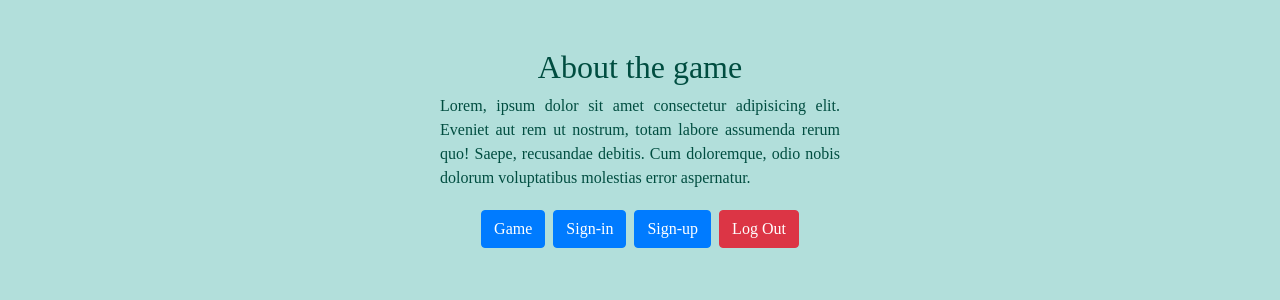
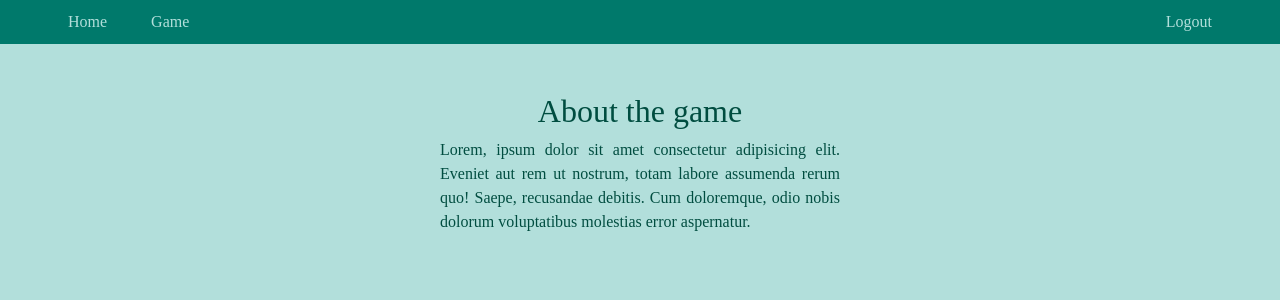
Before and after one commit to M-Moein-M/Dictation-app, a Node server app: page / in a window 1280 px wide. Shown: the top 300 px of the page. Run offline with Node 20, Linux system fonts and the light colour scheme; the visitor is signed in with stand-in values (Sample User, id 1); some libraries are stand-ins or nearby versions; some web fonts are replaced.

Commit message:
added a simple navbar to all the pages

```diff
--- a/app.js
+++ b/app.js
@@ -66,7 +66,7 @@ app.use('/game', require(path.join(__dirname, 'routes', 'game')));
 app.use('/signup', require(path.join(__dirname, 'routes', 'signup')));
 app.use('/signin', require(path.join(__dirname, 'routes', 'signin')));
 
-app.post('/logout', (req, res) => {
+app.get('/logout', (req, res) => {
   req.logout();
   res.redirect('/');
 });
--- a/public/css/style.css
+++ b/public/css/style.css
@@ -104,3 +104,34 @@ p > a {
 .stop-shake-on-hover:hover {
   animation: none;
 }
+
+#header {
+  height: 44px;
+
+  margin: 0;
+  padding: 0;
+
+  background-color: #00796b;
+  list-style: none;
+}
+
+#header > a {
+  text-decoration: none;
+}
+#header li {
+  color: #b2dfdb;
+  display: inline-block;
+  padding: 10px 20px;
+
+  transition-duration: 0.1s;
+}
+#header li:hover {
+  background-color: #19c298;
+}
+
+.float-left {
+  float: left;
+}
+.float-rigt {
+  float: right;
+}
--- a/routes/game.js
+++ b/routes/game.js
@@ -21,6 +21,7 @@ router.get('/', isAuthenticated, async (req, res) => {
         jsFile: 'game.js',
         audioSrc: audioURL,
         currentLevel: req.user.userLevel,
+        isUserLogged: req.isAuthenticated(),
       });
     } catch (error) {
       console.log('Error on catch phrase get /game route');
--- a/routes/index.js
+++ b/routes/index.js
@@ -2,7 +2,7 @@ const express = require('express');
 const router = express.Router();
 
 router.get('/', (req, res) => {
-  res.render('index');
+  res.render('index', { isUserLogged: req.isAuthenticated() });
 });
 
 module.exports = router;
--- a/routes/signin.js
+++ b/routes/signin.js
@@ -4,7 +4,7 @@ const router = express.Router();
 const { usersDatabase, wordsDatabase, passport } = require('../app.js');
 
 router.get('/', isNotAuthenticated, (req, res) => {
-  res.render('signin');
+  res.render('signin', { isUserLogged: req.isAuthenticated() });
 });
 
 router.post(
--- a/routes/signup.js
+++ b/routes/signup.js
@@ -6,7 +6,7 @@ const flash = require('express-flash');
 const { usersDatabase, wordsDatabase } = require('../app.js');
 
 router.get('/', isNotAuthenticated, (req, res) => {
-  res.render('signup');
+  res.render('signup', { isUserLogged: req.isAuthenticated() });
 });
 
 router.post('/', isNotAuthenticated, (req, res) => {
@@ -29,6 +29,7 @@ router.post('/', isNotAuthenticated, (req, res) => {
       renderObj.signupErrors.push('This email is already taken!');
       renderObj.email = null;
       renderObj.username = req.body.username;
+      renderObj.isUserLogged = req.isAuthenticated();
     }
     if (renderObj.signupErrors.length != 0) {
       res.render('signup', renderObj);
@@ -46,7 +47,7 @@ router.post('/', isNotAuthenticated, (req, res) => {
       usersDatabase.insert(user);
 
       req.flash('appMsg', 'You may now sign-in with your account');
-      res.render('signin');
+      res.render('signin', { isUserLogged: req.isAuthenticated() });
     }
   });
 });
--- a/views/game.handlebars
+++ b/views/game.handlebars
@@ -1,4 +1,4 @@
-<div id="level">
+<div id="level" class="mt-5">
   <h1>Streak: {{currentLevel}}</h1>
 </div>
 <div class="container">
--- a/views/index.handlebars
+++ b/views/index.handlebars
@@ -8,14 +8,5 @@
       rerum quo! Saepe, recusandae debitis. Cum doloremque, odio nobis dolorum voluptatibus molestias error aspernatur.
     </p>
   </div>
-  <div class="row justify-content-center">
-    <a class="btn btn-primary m-1" href="/game" role="button">Game</a>
-    <a class="btn btn-primary m-1" href="/signin" role="button">Sign-in</a>
-    <a class="btn btn-primary m-1" href="/signup" role="button">Sign-up</a>
 
-    <form action="/logout" method="POST">
-      <button class="btn btn-danger m-1" type="submit">Log Out</button>
-    </form>
-
-  </div>
 </div>
--- a/views/layouts/main.handlebars
+++ b/views/layouts/main.handlebars
@@ -14,6 +14,10 @@
 </head>
 
 <body>
+  <nav>
+    {{>header}}
+  </nav>
+
   {{{body}}}
   {{#if jsFile}}
   <script src="js/{{jsFile}}"></script>
--- /dev/null
+++ b/views/partials/header.handlebars
@@ -0,0 +1,22 @@
+<ul id="header">
+
+  <a href="/" class="ml-5">
+    <li>Home</li>
+  </a>
+  <a href="/game">
+    <li>Game</li>
+  </a>
+  {{#if isUserLogged}}
+  <a href="/logout">
+    <li class="float-rigt mr-5">Logout</li>
+  </a>
+
+  {{else}}
+  <a href="/signin">
+    <li class="float-rigt mr-5">Sign-in</li>
+  </a>
+  <a href="/signup">
+    <li class="float-rigt">Sign-up</li>
+  </a>
+  {{/if}}
+</ul>
--- a/views/signin.handlebars
+++ b/views/signin.handlebars
@@ -39,8 +39,4 @@
     <p>If you don't have an account <a href="/signup">register here</a></p>
   </div>
 
-  <div class="row justify-content-center">
-    <a class="btn btn-primary m-1" href="/" role="button">Home</a>
-  </div>
-
 </div>
--- a/views/signup.handlebars
+++ b/views/signup.handlebars
@@ -38,8 +38,4 @@
     <p>If you have an account <a href="/signin">log-in here</a></p>
   </div>
 
-  <div class="row justify-content-center">
-    <a class="btn btn-primary m-1" href="/" role="button">Home</a>
-  </div>
-
 </div>
```
Also changed, not shown: 1 other file.
